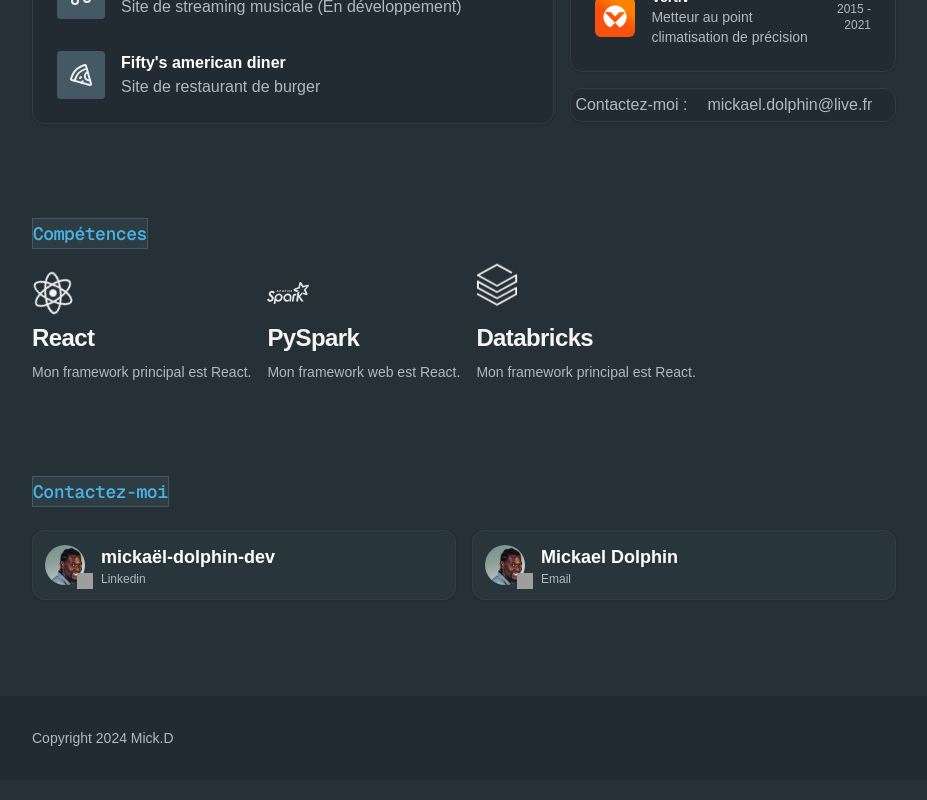
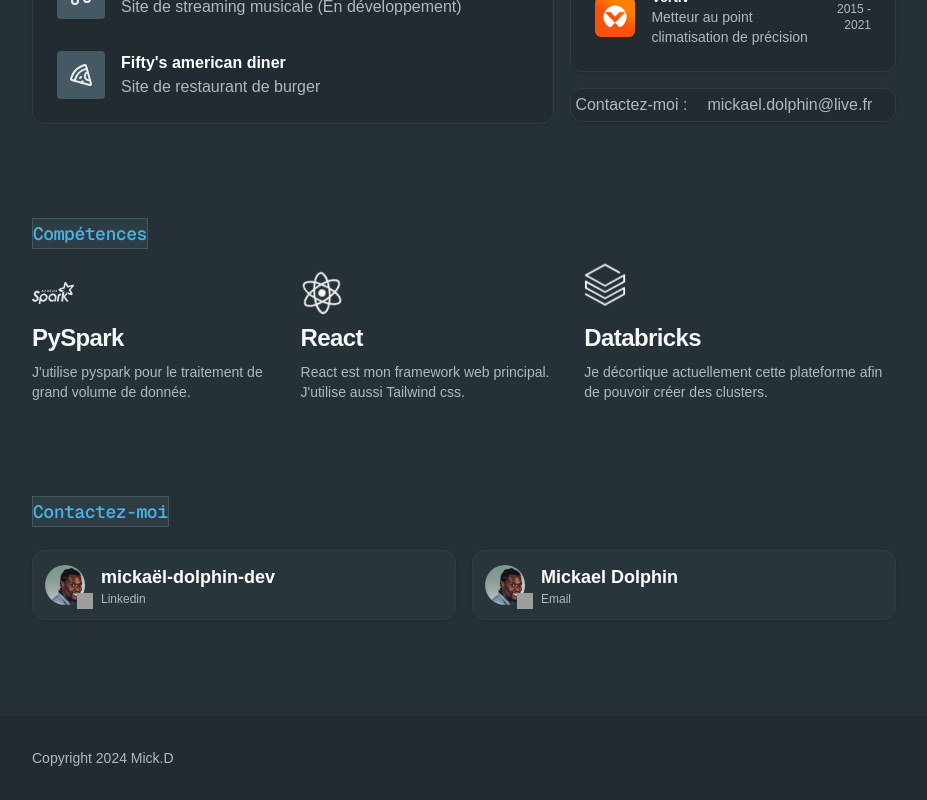
Before and after one commit to dmc95/portefolio, a Next.js app: page / in a window 1280 px wide. Shown: the part 752-1552 px from the top of the page, without its empty margins (176-1103 px from the left). Built offline with nearby package versions, Linux system fonts and the light colour scheme; grey boxes are pictures that could not be loaded.

Commit message:
maj skills

```diff
--- a/app/components/Skills.tsx
+++ b/app/components/Skills.tsx
@@ -15,6 +15,16 @@ export const Skills = () => {
             <div>
                 <div className='flex max-md:flex-col gap-4'>
                     <div className="flex flex-col gap-2">
+                    <SparkLogo size={42}
+                    className='animate-pulse'
+                    style={{
+                        animationDuration:"2s"
+                    }}
+                    />
+                    <h3 className="text-2xl font-semibold tracking-tight">PySpark</h3>
+                    <p className="text-sm text-muted-foreground">J'utilise pyspark pour le traitement de grand volume de donnée.</p>
+                    </div>
+                    <div className="flex flex-col gap-2">
                     <ReactLogo size={42}
                     className='animate-spin'
                     style={{
@@ -22,17 +32,7 @@ export const Skills = () => {
                     }}
                     />
                     <h3 className="text-2xl font-semibold tracking-tight">React</h3>
-                    <p className="text-sm text-muted-foreground">Mon framework principal est React.</p>
-                    </div>
-                    <div className="flex flex-col gap-2">
-                    <SparkLogo size={42}
-                    className='animate-pulse'
-                    style={{
-                        animationDuration:"2s"
-                    }}
-                    />
-                    <h3 className="text-2xl font-semibold tracking-tight">PySpark</h3>
-                    <p className="text-sm text-muted-foreground">Mon framework web est React.</p>
+                    <p className="text-sm text-muted-foreground">React est mon framework web principal. J'utilise aussi Tailwind css.</p>
                     </div>
                     <div className="flex flex-col gap-2">
                     <DatabricksLogo size={42}
@@ -42,7 +42,7 @@ export const Skills = () => {
                     }}
                     />
                     <h3 className="text-2xl font-semibold tracking-tight">Databricks</h3>
-                    <p className="text-sm text-muted-foreground">Mon framework principal est React.</p>
+                    <p className="text-sm text-muted-foreground">Je décortique actuellement cette plateforme afin de pouvoir créer des clusters.</p>
                     </div>
                 </div>
             </div>
```
